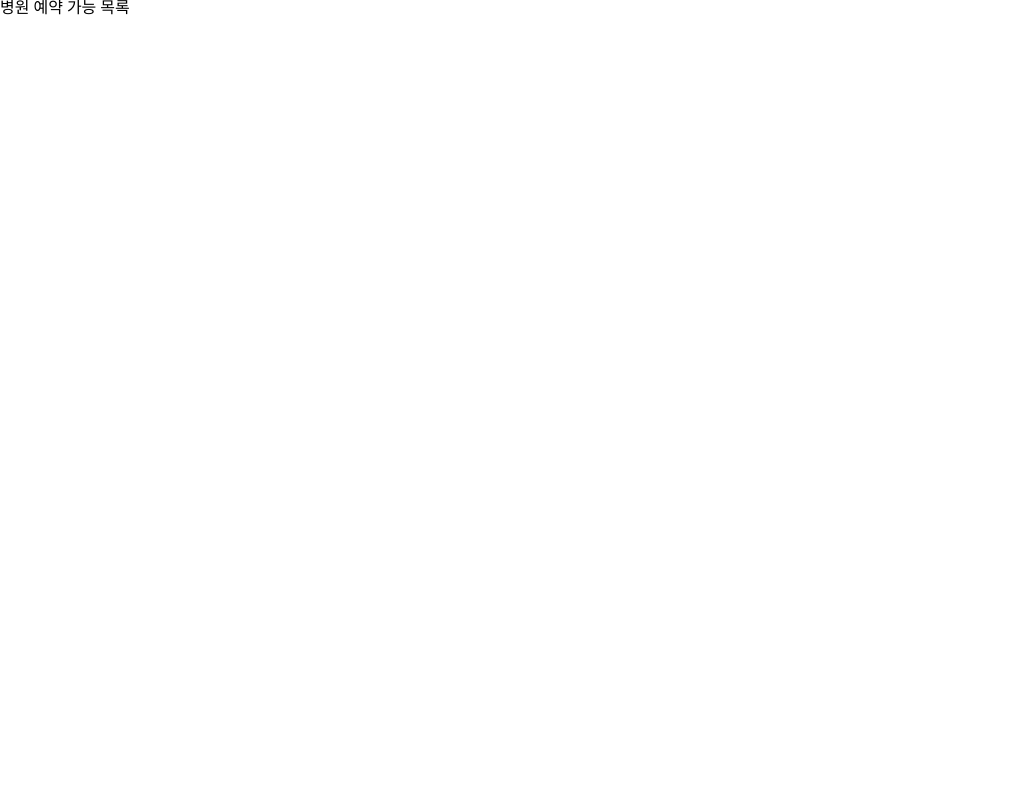
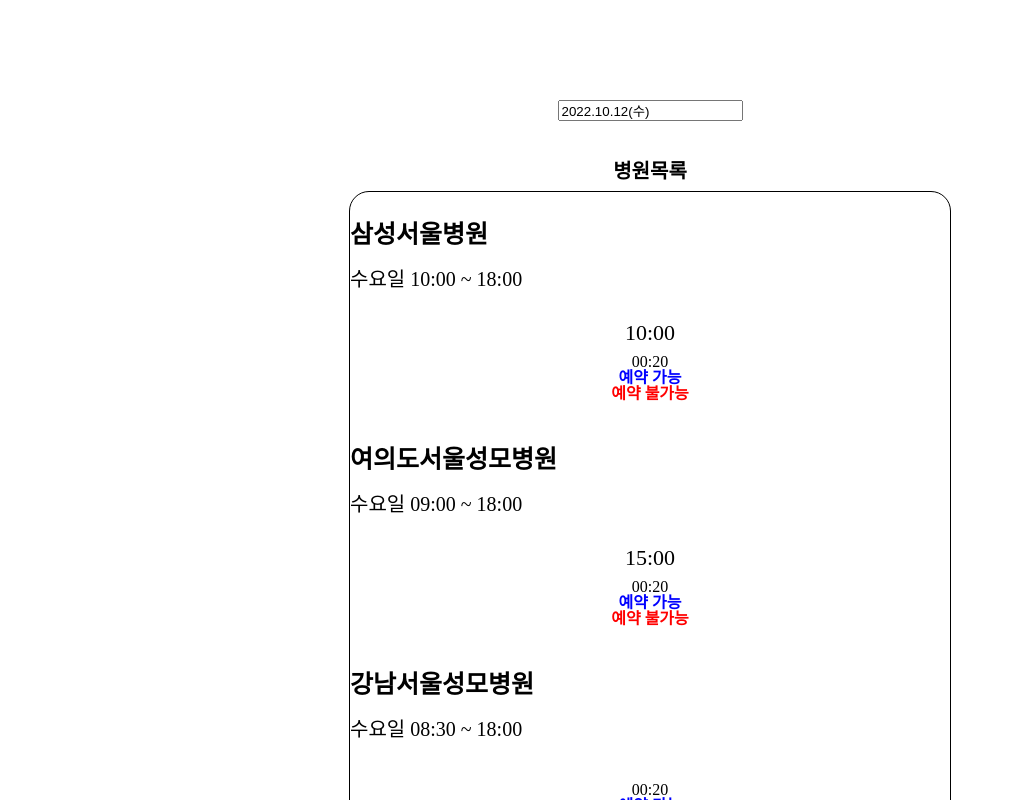
Before and after one commit to Roxy100/hospital-reservation-system, a React (Create React App) app: page /schedule in a window 1280 px wide. Shown: the top 800 px of the page, without its empty margins (0-1013 px from the left). Built offline with nearby package versions, Linux system fonts and the light colour scheme.

Commit message:
UI , Feature : 예약 가능 목록 목데이타 임시 저장 및 예약 가능 기능 구현 중간저장 (#2)
* UI : react-datepicker 설치 및 Input 해당날짜 선택 기능구현

* UI, Feature: 예약가능목록 목데이타 임시 저장 및 UI 구현

```diff
--- a/package.json
+++ b/package.json
@@ -6,7 +6,9 @@
     "@testing-library/jest-dom": "^5.16.5",
     "@testing-library/react": "^13.4.0",
     "@testing-library/user-event": "^13.5.0",
+    "date-fns": "^2.29.3",
     "react": "^18.2.0",
+    "react-datepicker": "^4.8.0",
     "react-dom": "^18.2.0",
     "react-router-dom": "^6.4.2",
     "react-scripts": "5.0.1",
--- /dev/null
+++ b/public/datas/schedulelist.json
@@ -0,0 +1,55 @@
+{
+  "data": [
+    {
+      "scheduleListId": 1,
+      "hospitalName": "삼성서울병원",
+      "hospitalHour": "10:00 ~ 18:00",
+      "reservationHour": "10:00"
+    },
+    {
+      "scheduleListId": 2,
+      "hospitalName": "여의도서울성모병원",
+      "hospitalHour": "09:00 ~ 18:00",
+      "reservationHour": "15:00"
+    },
+    {
+      "scheduleListId": 3,
+      "hospitalName": "강남서울성모병원",
+      "hospitalHour": "08:30 ~ 18:00",
+      "reservationHours": [
+        {
+          "hourId": 3,
+          "firstHour": "10:00",
+          "secondHour": "12:30",
+          "thirdHour": "13:00"
+        }
+      ]
+    },
+    {
+      "scheduleListId": 4,
+      "hospitalName": "고려대학교병원",
+      "hospitalHour": "09:30 ~ 18:00",
+      "reservationHours": [
+        {
+          "hourId": 4,
+          "firstHour": "09:30",
+          "secondHour": "14:30",
+          "thirdHour": "15:30"
+        }
+      ]
+    },
+    {
+      "scheduleListId": 5,
+      "hospitalName": "강남세브란스병원",
+      "hospitalHour": "08:00 ~ 18:00",
+      "reservationHours": [
+        {
+          "hourId": 5,
+          "firstHour": "10:00",
+          "secondHour": "15:30",
+          "thirdHour": "17:00"
+        }
+      ]
+    }
+  ]
+}
--- /dev/null
+++ b/src/Components/ScheduleList.js
@@ -0,0 +1,125 @@
+import React, { useEffect, useState } from 'react';
+import styled from 'styled-components';
+
+const ScheduleList = ({ checkInDate }) => {
+  const [scheduleList, setScheduleList] = useState([]);
+
+  // 해당날짜의 요일
+  const week = ['일', '월', '화', '수', '목', '금', '토'];
+  let dayOfWeek = week[checkInDate.getDay()];
+
+  // 해당날짜의 시간/분
+  let hours = ('0' + checkInDate.getHours()).slice(-2);
+  let minutes = ('0' + checkInDate.getMinutes()).slice(-2);
+  let currentTime = hours + ':' + minutes;
+
+  useEffect(() => {
+    fetch('/datas/schedulelist.json')
+      .then(res => res.json())
+      .then(res => {
+        setScheduleList(res.data);
+      });
+  }, []);
+
+  return (
+    <StyledScheduleList>
+      <div className="schedulelist_container">
+        <span className="schedulelist_title">병원목록</span>
+        <ul className="schedule_component">
+          {scheduleList &&
+            scheduleList.map((schedule, index) => {
+              return (
+                <li key={schedule.scheduleListId}>
+                  <li className="hospital_name">{schedule.hospitalName}</li>
+                  <li className="hospital_hour">
+                    {`${dayOfWeek}요일 ${schedule.hospitalHour}`}
+                  </li>
+                  <li className="reservation_container">
+                    <div className="reservation_hour">
+                      {schedule.reservationHour}
+                    </div>
+                    {/* <ul className="reservation_hours">
+                      {scheduleList.reservationHours &&
+                        scheduleList.reservationHours.map((hour, index) => {
+                          {
+                            <li key={hour.hourId}>
+                              <span>{hour.firstHour}</span>
+                              <span>{hour.secondHour}</span>
+                              <span>{hour.thirdHour}</span>
+                            </li>;
+                          }
+                        })}
+                    </ul> */}
+                    {currentTime}
+                    <div className="reservationable">예약 가능</div>
+                    <div className="no_reservationable">예약 불가능</div>
+                  </li>
+                </li>
+              );
+            })}
+        </ul>
+      </div>
+    </StyledScheduleList>
+  );
+};
+
+const StyledScheduleList = styled.div`
+  .schedulelist_container {
+    margin: 40px;
+    display: flex;
+    justify-content: center;
+    align-items: center;
+    flex-direction: column;
+
+    .schedulelist_title {
+      display: block;
+      font-size: 20px;
+      font-weight: 600;
+      margin-bottom: 10px;
+    }
+
+    .schedule_component {
+      width: 600px;
+      border: 1px solid black;
+      border-radius: 20px;
+
+      li {
+        display: flex;
+        flex-direction: column;
+        margin: 15px 0;
+
+        .hospital_name {
+          font-size: 25px;
+          font-weight: 700;
+        }
+
+        .hospital_hour {
+          line-height: 5px;
+          font-size: 20px;
+        }
+
+        .reservation_container {
+          width: 100%;
+          display: flex;
+          justify-content: center;
+          align-items: center;
+
+          .reservation_hour {
+            margin: 10px;
+            font-size: 22px;
+          }
+          .reservationable {
+            color: blue;
+            font-weight: 600;
+          }
+          .no_reservationable {
+            color: red;
+            font-weight: 600;
+          }
+        }
+      }
+    }
+  }
+`;
+
+export default ScheduleList;
--- a/src/Pages/Schedule.js
+++ b/src/Pages/Schedule.js
@@ -1,7 +1,40 @@
-import React from 'react';
+import React, { useState } from 'react';
+import DatePicker from 'react-datepicker';
+import { ko } from 'date-fns/esm/locale';
+import 'react-datepicker/dist/react-datepicker.css';
+import styled from 'styled-components';
+
+import ScheduleList from '../Components/ScheduleList';
 
 const Schedule = () => {
-  return <div>병원 예약 가능 목록</div>;
+  const [checkInDate, setCheckInDate] = useState(new Date());
+
+  return (
+    <StyledSchedule>
+      <div className="schedule_container">
+        <DatePicker
+          withPortal
+          locale={ko}
+          dateFormat="yyyy.MM.dd(eee)"
+          minDate={new Date()}
+          selected={checkInDate}
+          onChange={date => setCheckInDate(date)}
+        />
+        <ScheduleList checkInDate={checkInDate} />
+      </div>
+    </StyledSchedule>
+  );
 };
 
+const StyledSchedule = styled.div`
+  .schedule_container {
+    width: 100%;
+    margin: 100px 10px;
+    display: flex;
+    flex-direction: column;
+    justify-content: center;
+    align-items: center;
+  }
+`;
+
 export default Schedule;
```
Also changed, not shown: 1 other file (tests, documents, lock files or other folders).
